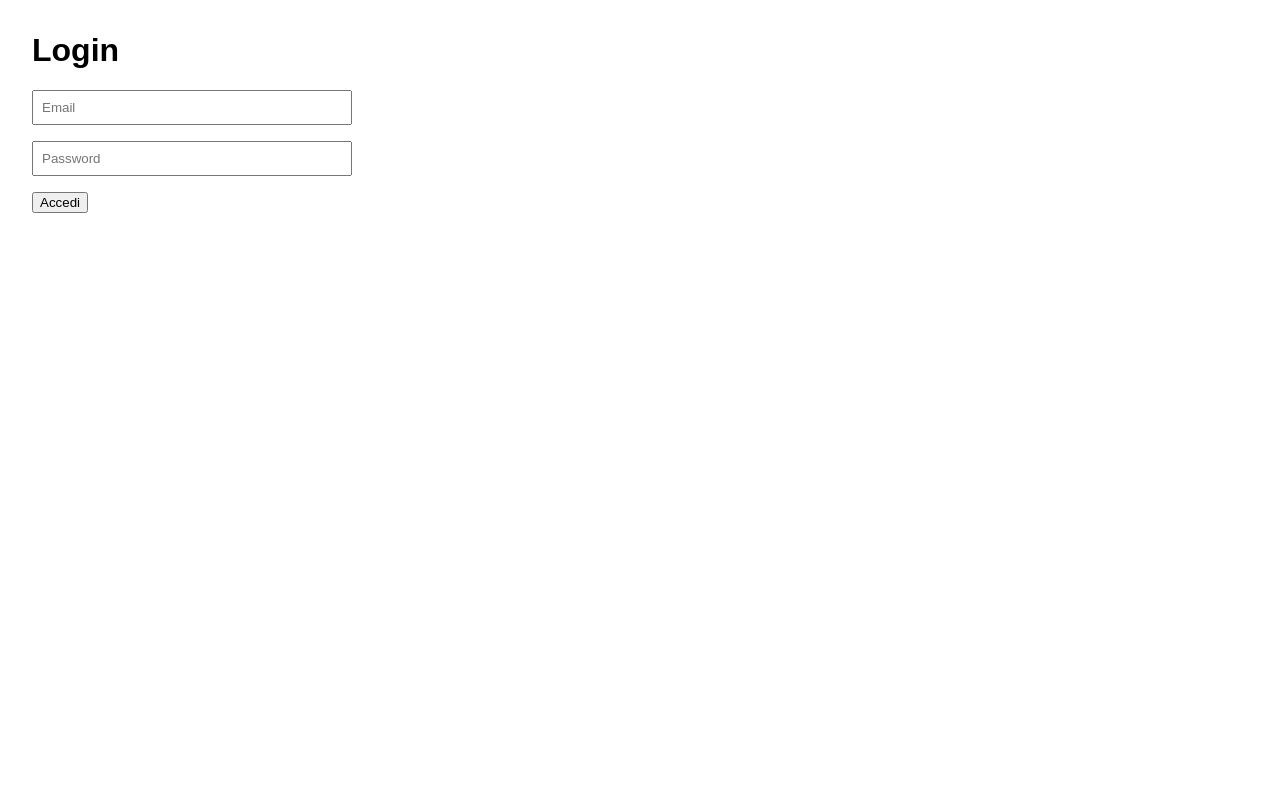
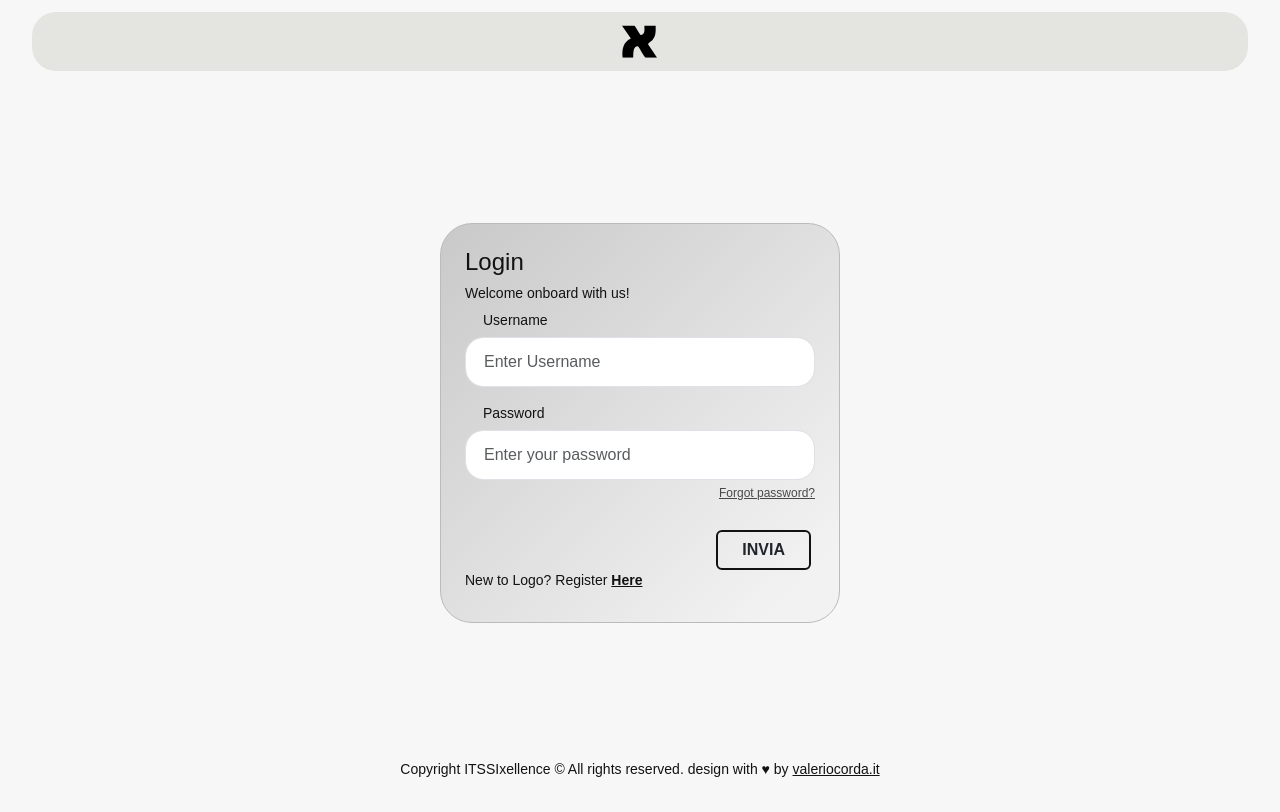
Before and after one commit to VALDEV05/gestionale_itssi, a website: page login.html in a window 1280 px wide. Drawn offline with nearby package versions, Linux system fonts and the light colour scheme.

Commit message:
add visual form

```diff
--- a/assets/css/style.css
+++ b/assets/css/style.css
@@ -11,7 +11,7 @@
 **  5.0 - Header
 **  6.0 - Footer
 **  7.0 - HOME
-**  8.0 - ABOUT
+**  8.0 - Login
 **  -1 - Responsive Responsive
 **
 ****
@@ -36,15 +36,17 @@
 /* ==========================================================================
   3.0 - Fonts
    ========================================================================== */
-@font-face {
+/* @font-face {
   font-family: "helvetica";
   src: local("helvetica"), url("../fonts/helvetica.woff2") format("woff2");
-}
+} */
+
+@import url("https://fonts.googleapis.com/css2?family=Inter:ital,opsz,wght@0,14..32,100..900;1,14..32,100..900&family=Montserrat:ital,wght@0,100..900;1,100..900&display=swap");
 /* ==========================================================================
   4.0 - Globals
    ========================================================================== */
 body * {
-  font-family: "Helvetica", sans-serif;
+  font-family: "Montserrat", sans-serif;
   -webkit-font-smoothing: antialiased;
   font-size: 14px;
   color: var(--black);
@@ -67,13 +69,12 @@ body {
   margin-left: auto;
   margin-top: 12px;
   margin-right: 16px;
-  transition: all  ecubic-bezier(0.075, 0.82, 0.165, 1);
+  transition: all ecubic-bezier(0.075, 0.82, 0.165, 1);
 }
 
-.btn-itssi:hover{
-   background-color: var(--black);
-   color: var(--nav-color);
-
+.btn-itssi:hover {
+  background-color: var(--black);
+  color: var(--nav-color);
 }
 /* ==========================================================================
    5.0 - Header
@@ -134,9 +135,9 @@ footer.site-footer {
 /* ==========================================================================
   7.0 - main
    ========================================================================== */
-   main.site-main{
-    padding-top: 140px;
-   }
+main.site-main {
+  padding-top: 140px;
+}
 main.site-main .container .row .col-md-10 form input,
 main.site-main .container .row .col-md-10 form select,
 main.site-main .container .row .col-md-10 form textarea {
@@ -146,6 +147,53 @@ main.site-main .container .row .col-md-10 form textarea {
 main.site-main .container .row .col-md-10 form label {
   padding-left: 18px;
   margin-bottom: 6px;
+}
+/* ==========================================================================
+  8.0 - login
+   ========================================================================== */
+
+/* Qui aggiungeremo il css relativo alla pagina login.html */
+
+main.site-main.panel_login .container-form {
+  max-width: 400px;
+  height: auto;
+  background: #c9c9c9;
+  background: linear-gradient(
+    135deg,
+    rgba(201, 201, 201, 1) 0%,
+    rgba(196, 196, 196, 0.1) 90%
+  );
+  height: 400px;
+  border: 1px solid #bbb;
+  padding: 24px;
+  border-radius: 32px;
+  display: flex;
+  flex-direction: column;
+  justify-content: space-between;
+}
+main.site-main.panel_login .container-form .container-form_header h1 {
+  font-size: 24px;
+}
+main.site-main.panel_login .container-form .container-form_header h4 {
+  font-weight: 300;
+}
+
+main.site-main.panel_login .container-form .container-form_body form .row .col {
+  display: flex;
+  flex-direction: column;
+}
+
+main.site-main.panel_login
+  .container-form
+  .container-form_body
+  form
+  .row
+  .col
+  .forgot-psw-text {
+  font-size: 12px;
+  margin-top: 4px;
+  margin-left: auto;
+  opacity: 0.75;
 }
 
 /* ==========================================================================
--- /dev/null
+++ b/assets/js/login.js
@@ -0,0 +1,42 @@
+ document
+        .getElementById("loginForm")
+        .addEventListener("submit", function (e) {
+          e.preventDefault();
+
+          const username = document.getElementById("username").value.trim();
+          const password = document.getElementById("password").value.trim();
+          const messaggio = document.getElementById("messaggio");
+
+          fetch("/assets/db/login.json")
+            .then((response) => {
+              if (!response.ok) {
+                throw new Error("Impossibile caricare gli utenti");
+              }
+              return response.json();
+            })
+            .then((data) => {
+              const utente = data.utenti.find(
+                (u) => u.username === username && u.password === password
+              );
+
+              if (utente) {
+                /*  messaggio.textContent = `Benvenuto, ${utente.username}`;
+            messaggio.className = 'successo';
+ */
+                localStorage.setItem("utente", JSON.stringify(utente));
+                messaggio.textContent = `Benvenuto, ${utente.username}`;
+                messaggio.className = "successo";
+                // Esempio: reindirizza a dashboard.html dopo 1 secondo
+                setTimeout(() => {
+                  window.location.href = "nuovoUtente.html";
+                }, 1000);
+              } else {
+                messaggio.textContent = "Username o password errati";
+                messaggio.className = "errore";
+              }
+            })
+            .catch((err) => {
+              messaggio.textContent = err.message;
+              messaggio.className = "errore";
+            });
+        });
--- a/login.html
+++ b/login.html
@@ -1,83 +1,106 @@
 <!DOCTYPE html>
-<html lang="it">
+<html lang="en">
   <head>
     <meta charset="UTF-8" />
-    <title>Login</title>
-    <style>
-      body {
-        font-family: sans-serif;
-        margin: 2rem;
-      }
-      form {
-        max-width: 300px;
-      }
-      input {
-        display: block;
-        margin-bottom: 1rem;
-        width: 100%;
-        padding: 0.5rem;
-      }
-      .errore {
-        color: red;
-      }
-      .successo {
-        color: green;
-      }
-    </style>
+    <meta name="viewport" content="width=device-width, initial-scale=1.0" />
+    <link rel="icon" type="image/x-icon" href="./assets/img/favicon.ico" />
+    <title>Login | Gestionale ITSSIxellence</title>
+    <link
+      href="https://cdn.jsdelivr.net/npm/bootstrap@5.3.7/dist/css/bootstrap.min.css"
+      rel="stylesheet"
+      integrity="sha384-LN+7fdVzj6u52u30Kp6M/trliBMCMKTyK833zpbD+pXdCLuTusPj697FH4R/5mcr"
+      crossorigin="anonymous"
+    />
+    <link rel="stylesheet" href="./assets/css/style.css" />
   </head>
-  <body>
-    <h1>Login</h1>
-    <form id="loginForm">
-      <input type="email" id="email" placeholder="Email" required />
-      <input type="password" id="password" placeholder="Password" required />
-      <button type="submit">Accedi</button>
-    </form>
+  <body class="loginPanel">
+    <header class="site-header">
+      <nav class="container">
+        <div class="row">
+          <div class="col-md-4"></div>
+          <div class="col-md-4">
+            <div class="nav-logo">
+              <svg
+                width="47"
+                height="43"
+                viewBox="0 0 47 43"
+                fill="none"
+                xmlns="http://www.w3.org/2000/svg"
+              >
+                <path
+                  d="M30 0H45C45.2 7.05 45.67 13.64 40.85 19.35C39.42 21.05 34.73 23.35 35.09 25.36L47 43.01H31.5C30.05 43.01 22.34 28.01 21.44 27.95C13.38 27.34 15.9 43.01 15 43.01H1C-0.03 32.23 1.34 22.38 11.99 17.51L0 0H16.5C17.76 0 23.64 12.61 25.62 12.95C31.68 11.07 29.83 4.93 30 0Z"
+                  fill="black"
+                />
+              </svg>
+            </div>
+          </div>
+          <div class="col-md-4"></div>
+        </div>
+      </nav>
+    </header>
+    <!-- /.site-header -->
+    <main class="site-main panel_login">
+      <div class="container">
+        <div class="row">
+          <div class="col-md-10 mx-auto">
+            <div class="container container-form">
+              <div class="container-form_header">
+                <h1>Login</h1>
+                <h4>Welcome onboard with us!</h4>
+              </div>
+              <!-- /.container-form_header -->
+              <div class="container-form_body">
+                <form id="loginForm">
+                  <div class="row">
+                    <div class="col">
+                      <label class="form-label" for="username" class="form-label">Username</label>
+                      <input
+                      class="form-control"
+                        type="text"
+                        id="username"
+                        placeholder="Enter Username"
+                        required
+                      />
+                    </div>
+                  </div>
+                  <div class="row mt-3">
+                    <div class="col">
+                      <label class="form-label" for="password" class="form-label">Password</label>
+                      <input
+                      class="form-control"
+                        type="password"
+                        id="password"
+                        placeholder="Enter your password"
+                        required
+                      />
+                      <a href="#" class="forgot-psw-text">Forgot password?</a>
+                    </div>
+                  </div>
 
-    <p id="messaggio"></p>
-
-    <script>
-      document
-        .getElementById("loginForm")
-        .addEventListener("submit", function (e) {
-          e.preventDefault();
-
-          const email = document.getElementById("email").value.trim();
-          const password = document.getElementById("password").value.trim();
-          const messaggio = document.getElementById("messaggio");
-
-          fetch("/assets/db/login.json")
-            .then((response) => {
-              if (!response.ok) {
-                throw new Error("Impossibile caricare gli utenti");
-              }
-              return response.json();
-            })
-            .then((data) => {
-              const utente = data.utenti.find(
-                (u) => u.email === email && u.password === password
-              );
-
-              if (utente) {
-                /*  messaggio.textContent = `Benvenuto, ${utente.email}`;
-            messaggio.className = 'successo';
- */
-                localStorage.setItem("utente", JSON.stringify(utente));
-                messaggio.textContent = `Benvenuto, ${utente.email}`;
-                messaggio.className = "successo";
-                // Esempio: reindirizza a dashboard.html dopo 1 secondo
-                setTimeout(() => {
-                  window.location.href = "nuovoUtente.html";
-                }, 1000);
-              } else {
-                messaggio.textContent = "Email o password errati";
-                messaggio.className = "errore";
-              }
-            })
-            .catch((err) => {
-              messaggio.textContent = err.message;
-              messaggio.className = "errore";
-            });
-        });
-    </script>
+                  <div class="row mt-3">
+                    <button type="submit" class="btn btn-itssi">Invia</button>
+                  </div>
+                  <p>New to Logo? Register <a href="" class="fw-bold">Here</a></p>
+                </form>
+              </div>
+              <!-- /.container-form_body -->
+            </div>
+            <!-- /.container container-form -->
+          </div>
+        </div>
+      </div>
+    </main>
+    <!-- /.site-main -->
+    <footer class="site-footer">
+      Copyright ITSSIxellence © All rights reserved. design with &hearts; by
+      <a href="https://valeriocorda.it">valeriocorda.it</a>
+    </footer>
+    <!-- /.site-footer -->
+    <script
+      src="https://cdn.jsdelivr.net/npm/bootstrap@5.3.7/dist/js/bootstrap.bundle.min.js"
+      integrity="sha384-ndDqU0Gzau9qJ1lfW4pNLlhNTkCfHzAVBReH9diLvGRem5+R9g2FzA8ZGN954O5Q"
+      crossorigin="anonymous"
+    ></script>
+    <script src="./assets/js/login.js"></script>
   </body>
 </html>
```
Also changed, not shown: aalogin.html (added, +42 -0 lines), assets/img/favicon.ico (added).
